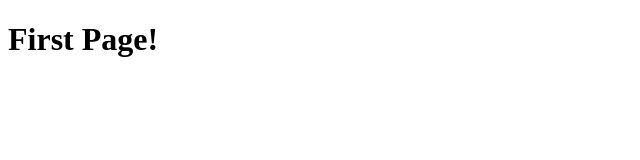
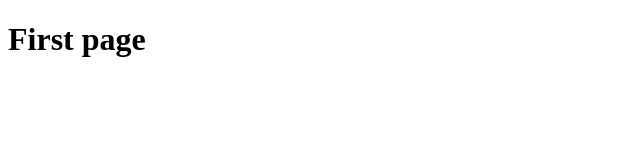
Before and after one commit to hibikiledo/awp, a Next.js app: page / in a window 1280 px wide. Shown: the top 160 px of the page, without its empty margins (0-640 px from the left). Built offline with nearby package versions, Linux system fonts and the light colour scheme.

Commit message:
add layout

```diff
--- /dev/null
+++ b/components/layout.js
@@ -0,0 +1,13 @@
+import Head from 'next/head'
+import Link from 'next/link'
+export default ({ children, title }) => (
+  <div>
+    <Head>
+      <title>{title}</title>
+    </Head>
+    <header>
+      <nav></nav>
+    </header>
+    {children}
+  </div>
+)
--- a/pages/index.js
+++ b/pages/index.js
@@ -1,3 +1,6 @@
+import Layout from '../components/layout'
 export default () => (
-  <h1>First Page!</h1>
+  <Layout>
+    <h1>First page</h1>
+  </Layout>
 );
```
Also changed, not shown: 1 other file (tests, documents, lock files or other folders).
